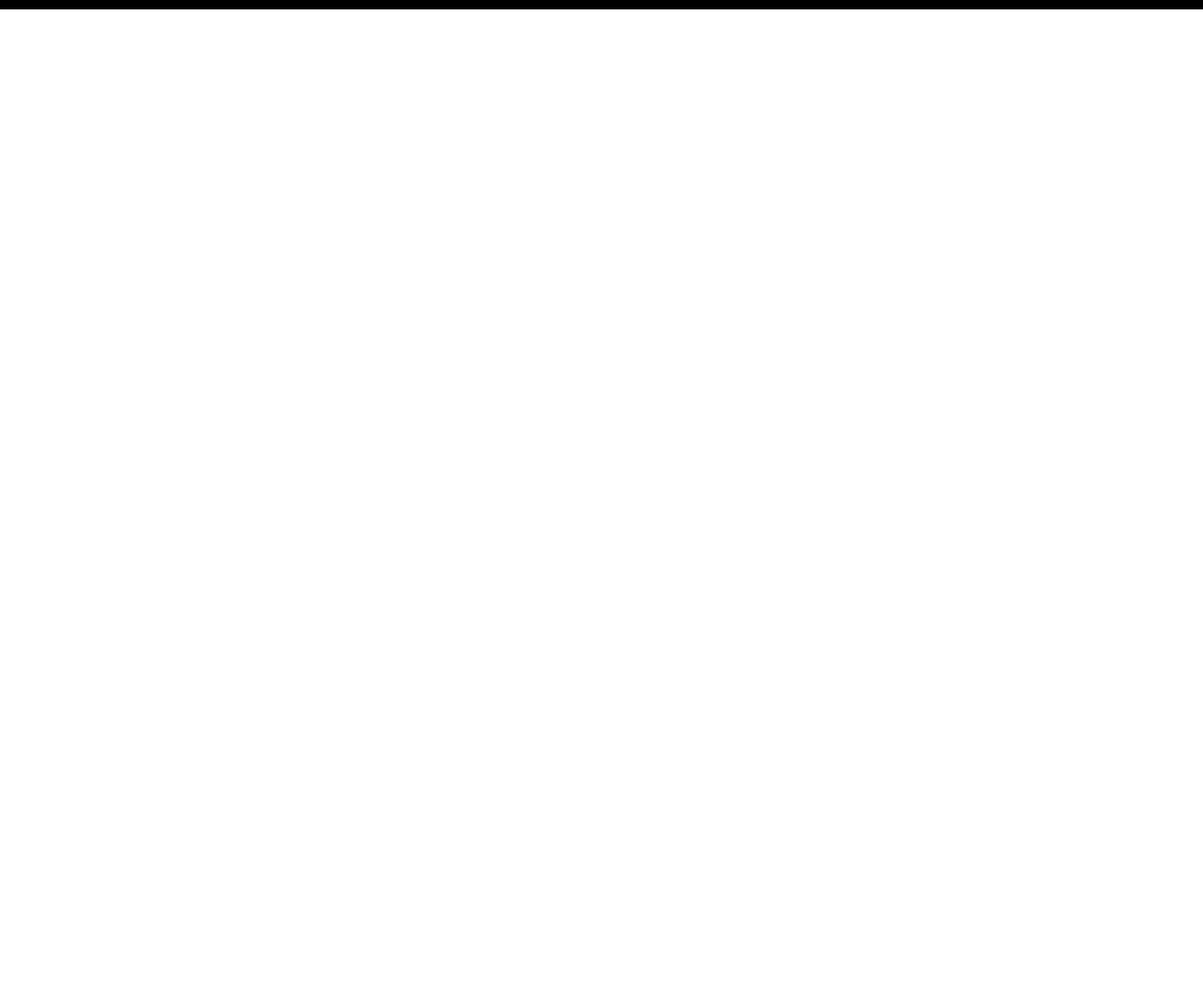
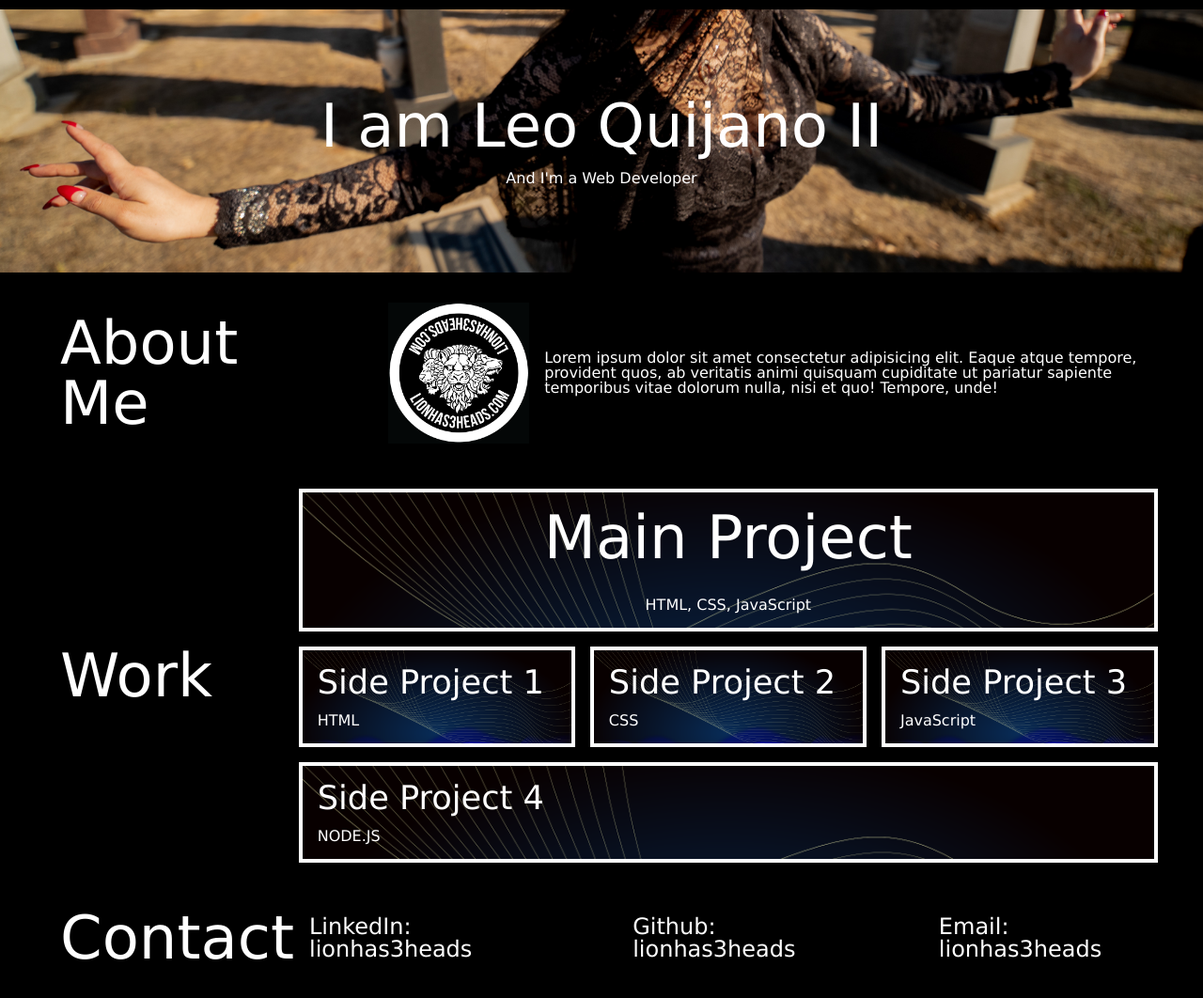
Before and after one commit to lionhas3heads/first-portfolio, a plain HTML site: page index.html in a window 1280 px wide. Shown: the part 86-1148 px from the top of the page at 94% size. Before the commit the page ends 800 px from the top, so only its background shows below. Drawn offline with Linux system fonts and the light colour scheme.

Commit message:
Created first portfolio html and css pages

```diff
--- /dev/null
+++ b/assets/css/style.css
@@ -0,0 +1,163 @@
+body {
+    font-family: 'Lucida Sans', 'Lucida Sans Regular', 'Lucida Grande', 'Lucida Sans Unicode', Geneva, Verdana, sans-serif;
+}
+
+h1 {
+    font-size: 4rem;
+    color: white;
+}
+
+p {
+    color: white;
+    font-size: 1.5;
+}
+
+header {
+    display: flex;
+    /* flex properties */
+    justify-content: space-between;
+    align-items: center;
+    padding: 1rem;
+    /* sizing */
+    width: 100vw;
+    background-color: black;
+
+}
+main {
+    background-color: black;
+    color: white;
+}
+
+section {
+    display: flex;
+    justify-content: space-between;
+    align-items: center;
+    padding: 1rem 3rem 1rem 3rem;
+}
+
+header nav a {
+    color: white;
+    text-decoration: none;
+    font-size: 1.5rem;
+    padding: 0.5rem;
+
+}
+/* pseudo-class to hover */
+header nav a:hover {
+    text-decoration: underline;
+}
+
+header h1 {
+    color: white;
+}
+
+.hero-image {
+    background-image: url('../images/leoq1867.jpg');
+    background-size: cover;
+    background-position: 50% 71%;
+    width : 100vw;
+    height: 35vh;
+
+}
+
+.hero-text {
+    color: white;
+    display: flex;
+    flex-direction: column;
+    align-items: center;
+    justify-content: center;
+    gap: 1rem;
+    width: inherit;
+    height: inherit;
+}
+
+.work-box:hover {
+    border-color: aqua;
+}
+
+.work-box:hover h1 {
+    color: blanchedalmond;
+}
+
+.work-box:hover p {
+    color: blanchedalmond;
+}
+
+.work-boxes {
+    display: flex;
+    flex-wrap: wrap;
+    width: 300rem;
+    gap: 1rem;
+    justify-content: center;
+
+}
+
+.main-work-box:hover {
+    border-color: aqua;
+}
+
+.main-work-box:hover h1 {
+    color: blanchedalmond;
+}
+
+.main-work-box:hover p {
+    color: blanchedalmond;
+}
+
+.main-work-box {
+    background-image: url('../images/bi-background-black.png');
+    background-size: cover;
+    flex-direction: column;
+    display: flex;
+    justify-content: center;
+    align-items: center;
+    gap: 2rem;
+    background-size: cover;
+    width: 100%;
+    padding: 1rem;
+    border: .25rem white solid;
+    text-decoration: none;
+
+}
+
+.work-box {
+    display: flex;
+    flex-direction: column;
+    gap: 1rem;
+    background-image: url('../images/bi-background-black.png');
+    background-size: cover;
+    flex-grow: 1;
+    padding: 1rem;
+    border: .25rem white solid;
+    text-decoration: none;
+
+}
+
+.work-box h1 {
+    font-size: 2.2rem;
+}
+
+.contact-links {
+    display: flex;
+    justify-content: center;
+    gap: 5rem;
+    width: 300rem;
+}
+
+.contact-links a {
+    text-decoration: none;
+    color: white;
+    font-size: 1.5rem;
+}
+
+.contact-links a:hover {
+    text-decoration: underline;
+    color: blanchedalmond;
+}
+
+#about-me header {
+display: flex;
+/* flex-direction; row-reverse*/
+justify-content: start;
+gap: 10rem;
+}
--- a/index.html
+++ b/index.html
@@ -6,8 +6,8 @@
     <meta charset="UTF-8">
     <meta http-equiv="X-UA-Compatible" content="IE=edge">
     <meta name="viewport" content="width=device-width, initial-scale=1.0">
-    <link href="reset.css" rel="stylesheet" />
-    <link href="style.css" rel="stylesheet" />
+    <link href="./assets/css/reset.css" rel="stylesheet" />
+    <link href="./assets/css/style.css" rel="stylesheet" />
     <title>Document</title>
 </head>
 
@@ -16,15 +16,79 @@
         <h1>Leo Quijano II</h1>
         <nav>
         <a href="#about-me">About Me</a>
-        <a href="work">Work</a>
-        <a href="contact-me">Contact Me</a>
+        <a href="#work">Work</a>
+        <a href="#contact-me">Contact Me</a>
 
         </nav>
     </header>
+
+    <div class="hero-image">
+        <div class="hero-text">
+          <h1>I am Leo Quijano II</h1>
+          <p>And I'm a Web Developer</p>
+        </div>
+      </div>
+
     <main>
-        <section id="about-me"></section>
-        <section id="'work"></section>
-        <section id="contact-me"></section>
+        <section id="about-me">
+            <header>
+                <h1>About Me</h1>
+                <img src="./assets/images/LH3H.png"
+                width="150"/>
+            </header>
+            <div class="about-me-text">
+                <p>Lorem ipsum dolor sit amet consectetur adipisicing elit. Eaque atque tempore, provident quos, ab veritatis animi quisquam cupiditate ut pariatur sapiente temporibus vitae dolorum nulla, nisi et quo! Tempore, unde!</p>
+            </div>
+        </section>
+
+        <section id="work">
+            <header>
+                <h1>Work</h1>
+            </header>
+            <div class="work-boxes">
+                <a class="main-work-box" href="https://github.com/lionhas3heads/websiteRefactor" target="_blank">
+                    <h1>Main Project</h1>
+                    <p>HTML, CSS, JavaScript</p>
+                </a>
+                <a class="work-box" href="https://github.com/lionhas3heads"
+                    target="_blank">
+                    <h1>Side Project 1</h1>
+                    <p>HTML</p>
+                </a>
+
+                <a class="work-box" href="https://lionhas3heads.com/037/?page_id=3099"
+                    target="_blank">
+                    <h1>Side Project 2</h1>
+                    <p>CSS</p>
+
+                </a>
+
+                <a class="work-box" href="https://lionhas3heads.com/037/?page_id=118"
+                    target="_blank">
+                    <h1>Side Project 3</h1>
+                    <p>JavaScript</p>
+
+                </a>
+                <a class="work-box" href="https://lionhas3heads.com/037/"
+                    target="_blank">
+                    <h1>Side Project 4</h1>
+                    <p>NODE.JS</p>
+
+                </a>
+
+            </div>
+        </section>
+        <section id="contact-me">
+            <header>
+                <h1>Contact</h1>
+            </header>
+            <div class="contact-links">
+                <a href="www.linkedin.com/in/lionhas3heads">LinkedIn: lionhas3heads</a>
+                <a href="https://github.com/lionhas3heads">Github: lionhas3heads</a>
+                <a href="mailto:lionhas3heads@gmail.com">Email: lionhas3heads</a>
+            </div>
+        </section>
+
     </main>
 
 </body>
--- a/style.css
+++ /dev/null
@@ -1,35 +0,0 @@
-body {
-    font-family: 'Lucida Sans', 'Lucida Sans Regular', 'Lucida Grande', 'Lucida Sans Unicode', Geneva, Verdana, sans-serif;
-}
-
-h1 {
-    font-size: 4rem;
-}
-
-header {
-    display: flex;
-    /* flex properties */
-    justify-content: space-between;
-    align-items: center;
-    padding: 1rem;
-    /* sizing */
-    width: 100vw;
-    background-color: black;
-
-}
-
-header nav a {
-    color: white;
-    text-decoration: none;
-    font-size: 1.5rem;
-    padding: 0.5rem;
-
-}
-/* pseudo-class to hover */
-header nav a:hover {
-    text-decoration: underline;
-}
-
-header h1 {
-    color: white;
-}
```
Also changed, not shown: assets/css/reset.css (renamed from reset.css), assets/images/LEOQ1867.jpg (added), assets/images/LH3H.png (added), assets/images/bi-background-black.png (added).
